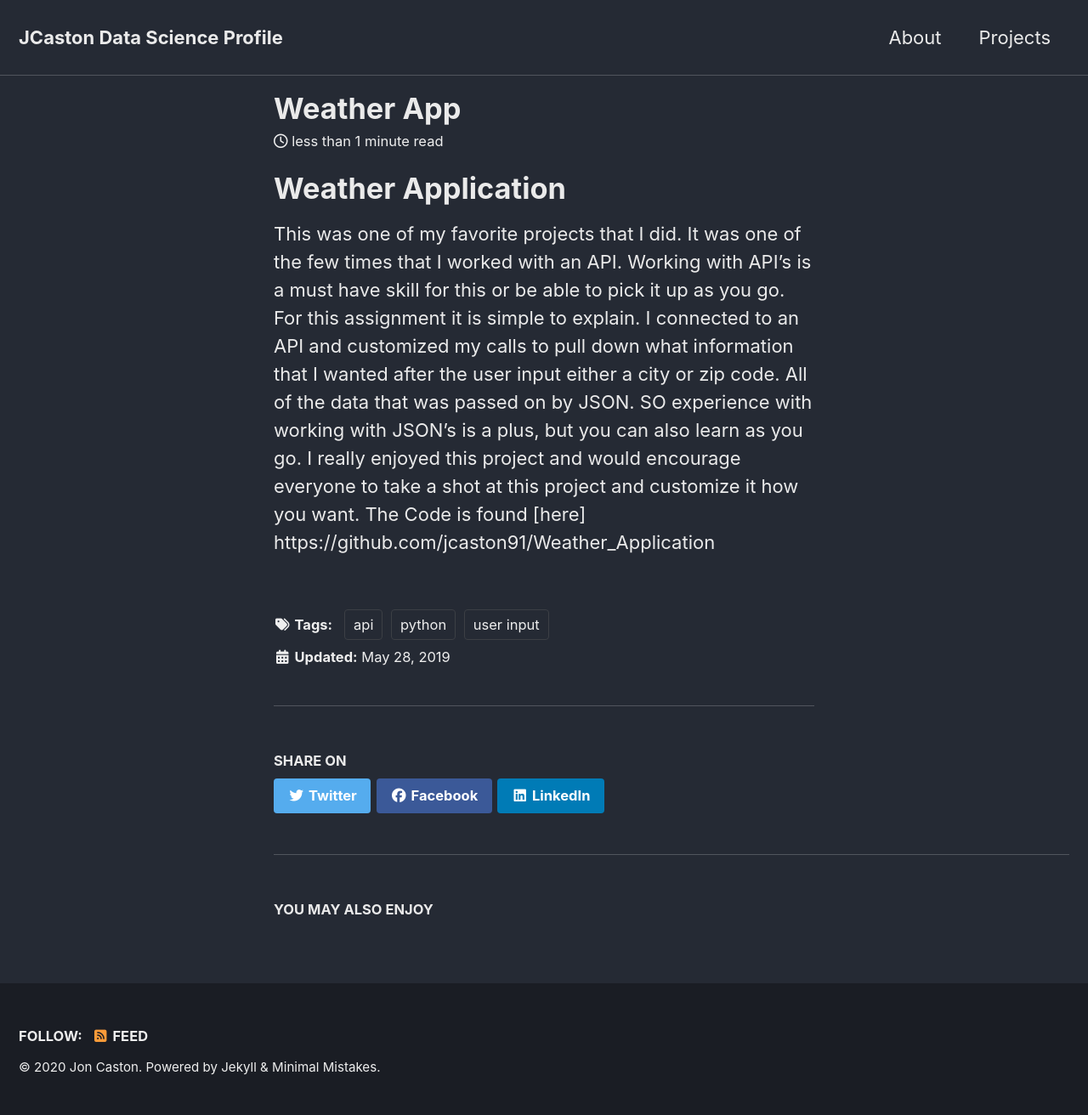
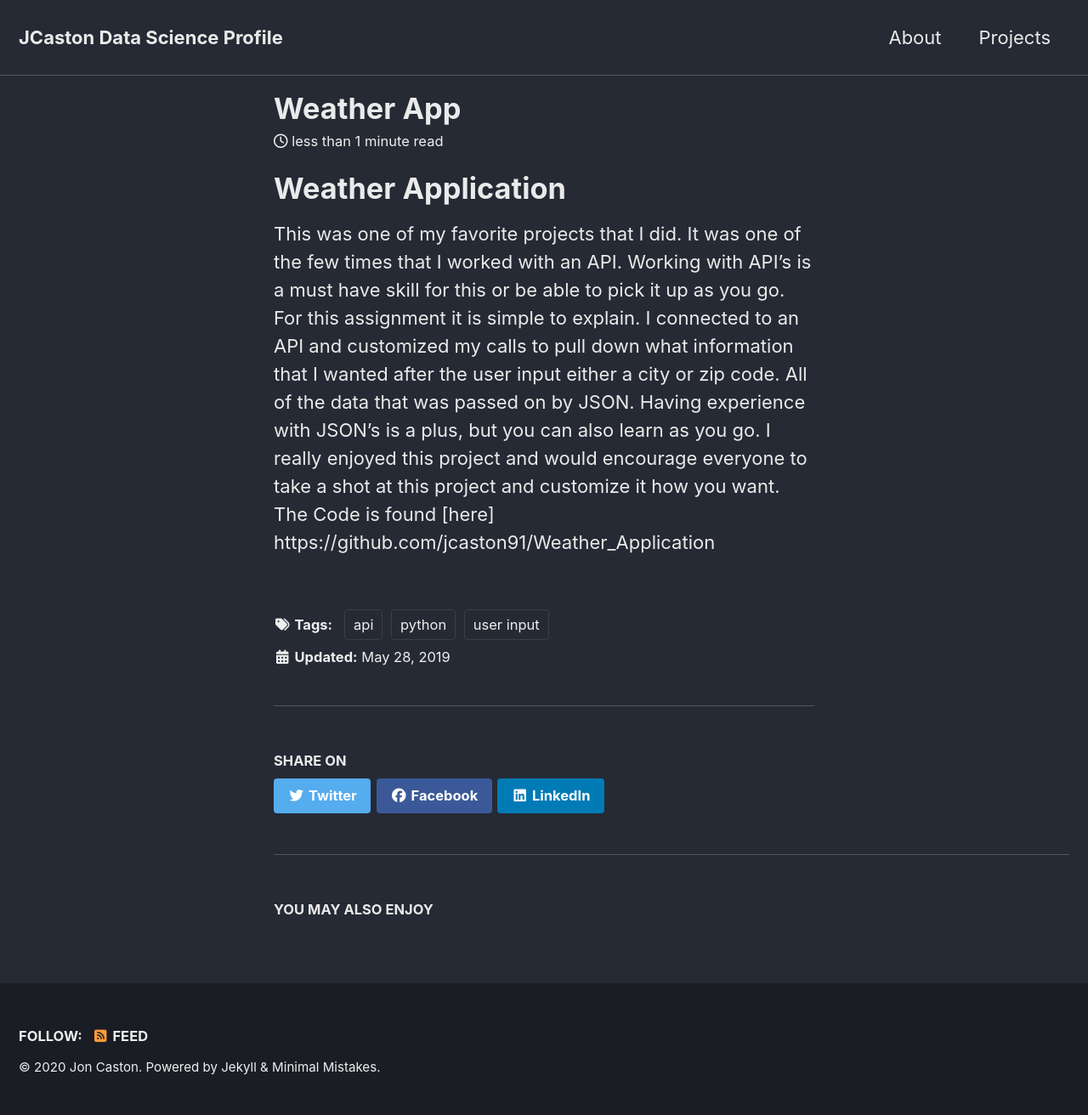
Before and after one commit to jcaston91/jcaston91.github.io, a Jekyll site: the page built from _posts/2019-05-28-Weather_Application.md, in a window 1280 px wide. Shown: the whole page at 85% size. Built offline with Jekyll 4.4.1, drawn with Linux system fonts in a browser that asks for light colours; cached includes are drawn as plain includes; nearby versions of some CDN libraries.

Commit message:
Update 2019-05-28-Weather_Application.md

```diff
--- a/_posts/2019-05-28-Weather_Application.md
+++ b/_posts/2019-05-28-Weather_Application.md
@@ -8,4 +8,4 @@
 
 # Weather Application
 
-This was one of my favorite projects that I did. It was one of the few times that I worked with an API. Working with API's is a must have skill for this or be able to pick it up as you go. For this assignment it is simple to explain. I connected to an API and customized my calls to pull down what information that I wanted after the user input either a city or zip code. All of the data that was passed on by JSON. SO experience with working with JSON's is a plus, but you can also learn as you go. I really enjoyed this project and would encourage everyone to take a shot at this project and customize it how you want. The Code is found [here] https://github.com/jcaston91/Weather_Application
+This was one of my favorite projects that I did. It was one of the few times that I worked with an API. Working with API's is a must have skill for this or be able to pick it up as you go. For this assignment it is simple to explain. I connected to an API and customized my calls to pull down what information that I wanted after the user input either a city or zip code. All of the data that was passed on by JSON. Having experience with JSON's is a plus, but you can also learn as you go. I really enjoyed this project and would encourage everyone to take a shot at this project and customize it how you want. The Code is found [here] https://github.com/jcaston91/Weather_Application
```
